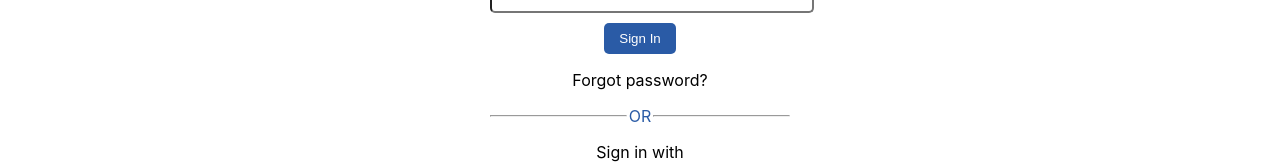
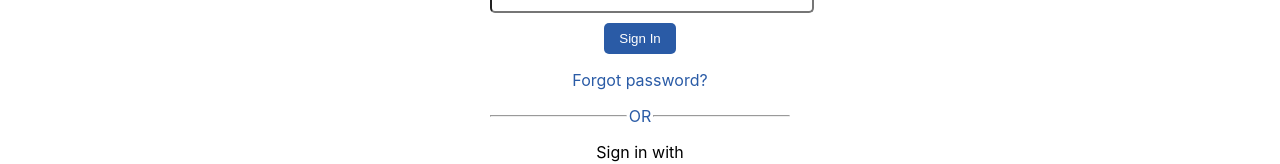
Before and after one commit to T-I-P/SafeMapsFrontend, a React (Create React App) app: page / in a window 1280 px wide. Shown: the part 467-631 px from the top of the page. Built offline with nearby package versions, Linux system fonts and the light colour scheme; no server answers.

Commit message:
docker added (cherry picked from commit 4b852be73df9ed4e8101d67448db06a70c8458d3)

```diff
--- a/src/index.js
+++ b/src/index.js
@@ -1,6 +1,5 @@
 import React from "react";
-// import ReactDOM from "react-dom/client";
-import ReactDOM from "react-dom";
+import ReactDOM from "react-dom/client";
 import "./index.css";
 import App from "./App";
 import reportWebVitals from "./reportWebVitals";
@@ -8,7 +7,6 @@ import { GoogleOAuthProvider } from "@react-oauth/google";
 import { BrowserRouter as Router, Route, Routes } from "react-router-dom";
 
 import Login from "./login";
-
 
 const root = ReactDOM.createRoot(document.getElementById("root"));
 root.render(
--- a/src/login.js
+++ b/src/login.js
@@ -3,7 +3,6 @@ import { GoogleLogin } from "@react-oauth/google";
 import { useNavigate } from "react-router-dom";
 import LogoSafeMap1 from "./LogoSafeMap1.png";
 import LogoSafeMapWritten from "./LogoWritten.png";
-
 
 const Login = () => {
   const navigate = useNavigate();
@@ -63,7 +62,7 @@ const Login = () => {
       <div style={{ width: "300px", textAlign: "center" }}>
         <img
           src={LogoSafeMap1}
-          alt=""
+          alt="Your Image"
           style={{ width: "130%", marginBottom: "20px", marginLeft: "-45px" }}
         />
         <h1>Sign In</h1>
@@ -98,8 +97,7 @@ const Login = () => {
             Sign In
           </button>
         </form>
-        {/* Link to the Forgot Password page */}
-        <p>Forgot password?</p>
+        <p style={{ color: "#2a5ba6" }}>Forgot password?</p>
         <div
           style={{
             display: "flex",
```
